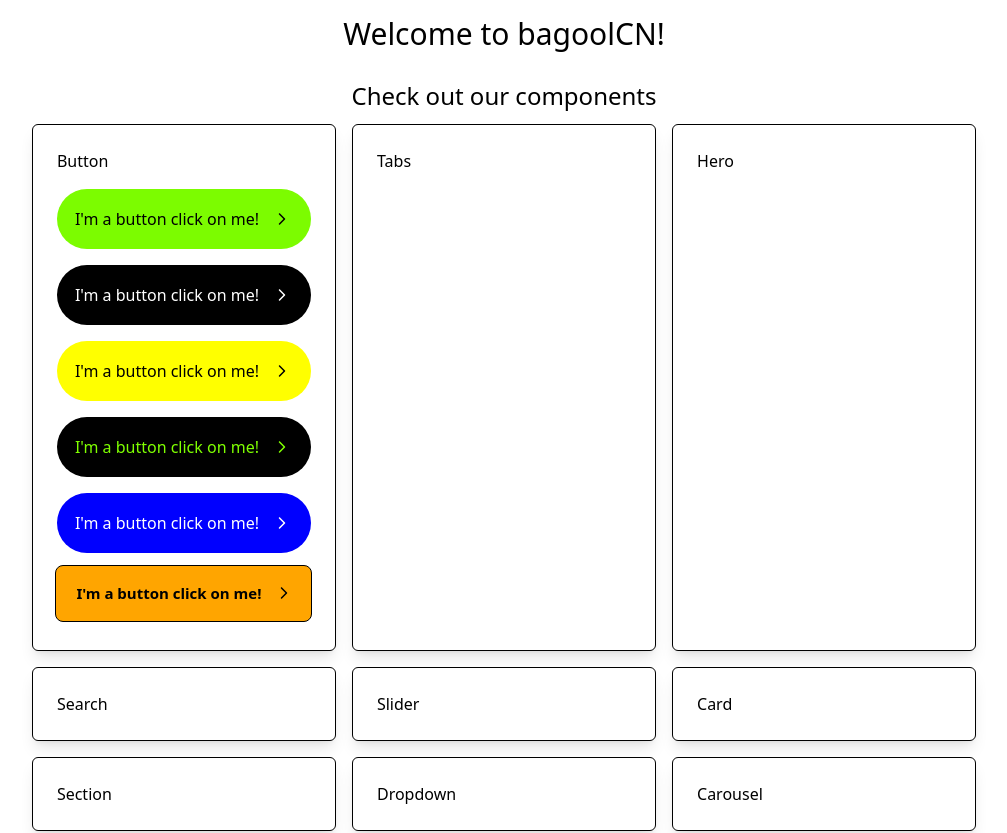
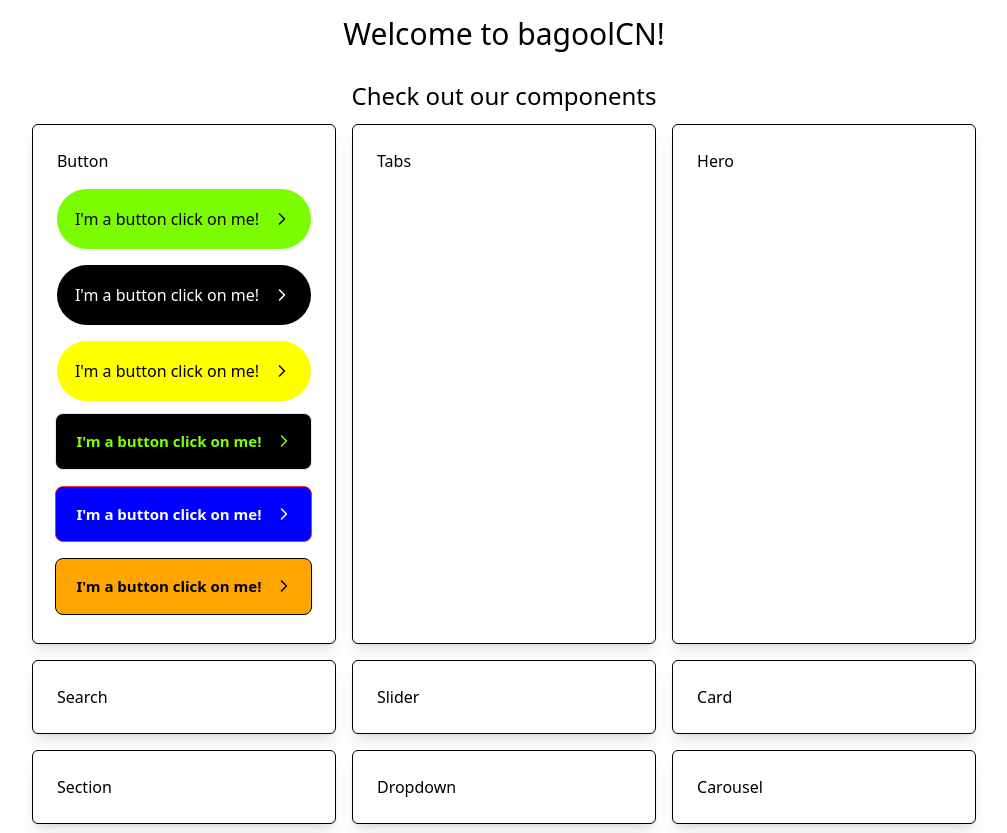
Before and after one commit to bcatalfo/bagoolCN, a React (Vite) app: page / in a window 1280 px wide. Shown: the top 833 px of the page, without its empty margins (136-1143 px from the left). Built offline with nearby package versions, Linux system fonts and the light colour scheme.

Commit message:
Adjusted the props of some of the buttons on display.

```diff
--- a/src/App.tsx
+++ b/src/App.tsx
@@ -25,15 +25,17 @@ export default function App() {
           </Button>
           <Button
             backgroundColor="black"
-            borderColor="magenta"
+            borderColor="bisque"
             textColor="chartreuse"
+            variant="goober"
           >
             I'm a button click on me!
           </Button>
           <Button
             backgroundColor="blue"
-            borderColor="oklch(0.712 0.194 13.428)"
+            borderColor="oklch(0.637 0.237 25.331)"
             textColor="white"
+            variant="goober"
           >
             I'm a button click on me!
           </Button>
```
